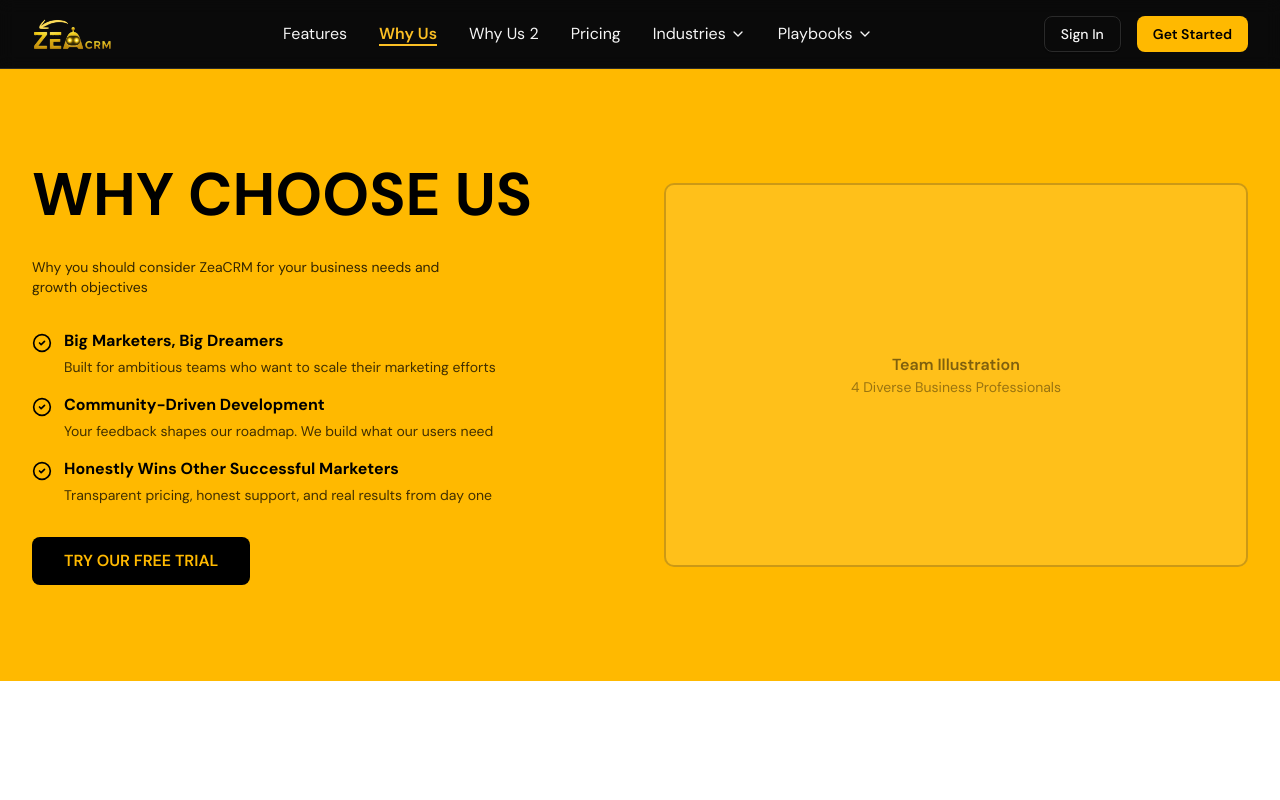
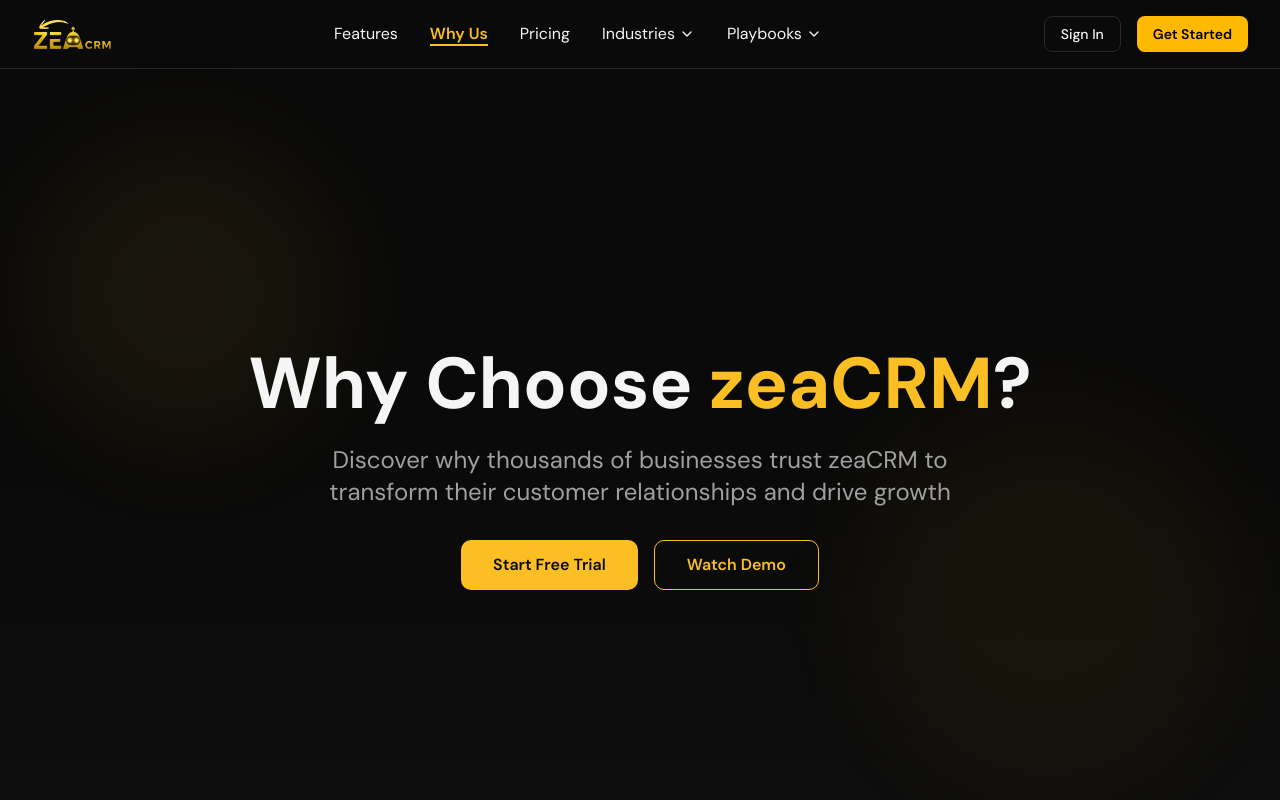
Before and after one commit to zea3dhyperx-hash/ZeaWebsiteCode, a Next.js app: page /why-us in a window 1280 px wide. Shown: the top 800 px of the page. Built offline with nearby package versions, Linux system fonts and the light colour scheme.

Commit message:
why us 2 removed

```diff
--- a/app/why-us/page.tsx
+++ b/app/why-us/page.tsx
@@ -7,12 +7,14 @@ import { WhyUsIndustrySpotlight } from "@/components/why-us-industry-spotlight"
 import { WhyUsIndustriesSection } from "@/components/why-us-industries-section"
 import { WhyUsComparisonSection } from "@/components/why-us-comparison-section"
 import { WhyUsTestimonialsSection } from "@/components/why-us-testimonials-section"
+import { WhyUs2Hero } from "@/components/why-us-2-hero"
 
 export default function WhyUsPage() {
   return (
     <main className="min-h-screen">
       <Header />
       <div className="space-y-0">
+        <WhyUs2Hero />
         <WhyChooseUsHero />
         <FeaturesComparisonTable />
         <WhyUsMainReasons />
--- a/components/header.tsx
+++ b/components/header.tsx
@@ -26,7 +26,7 @@ export function Header() {
     { href: "/features", label: "Features" },
     // { href: "/features-2", label: "Features 2" },
     { href: "/why-us", label: "Why Us" },
-    { href: "/why-us-2", label: "Why Us 2" },
+    // { href: "/why-us-2", label: "Why Us 2" },
     { href: "/pricing", label: "Pricing" },
   ]
 
```
